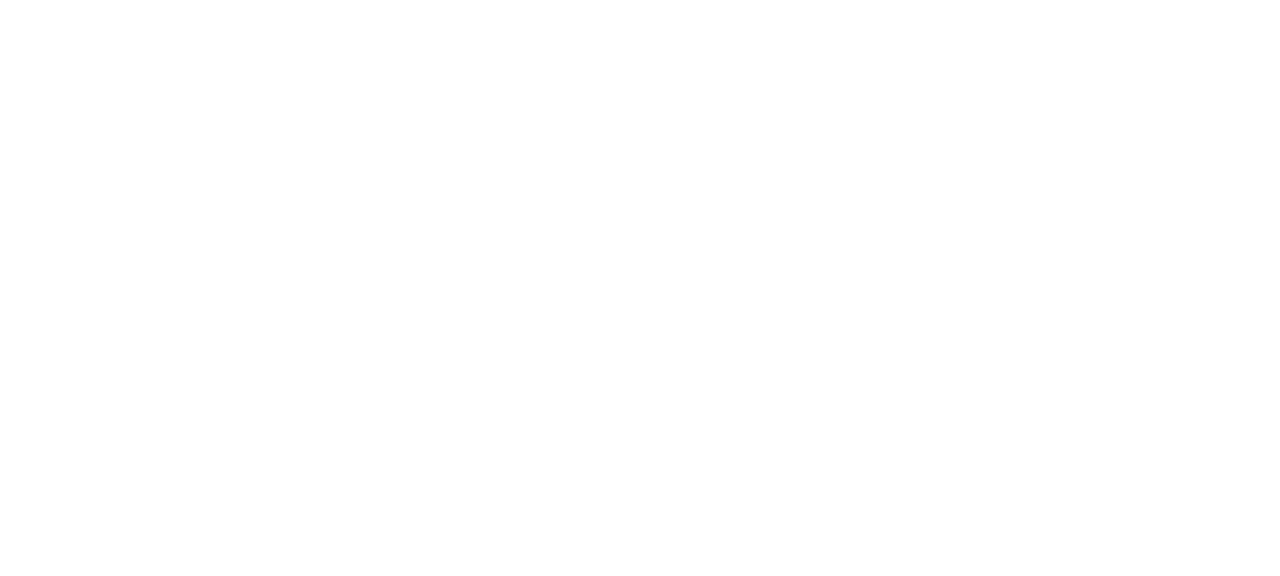
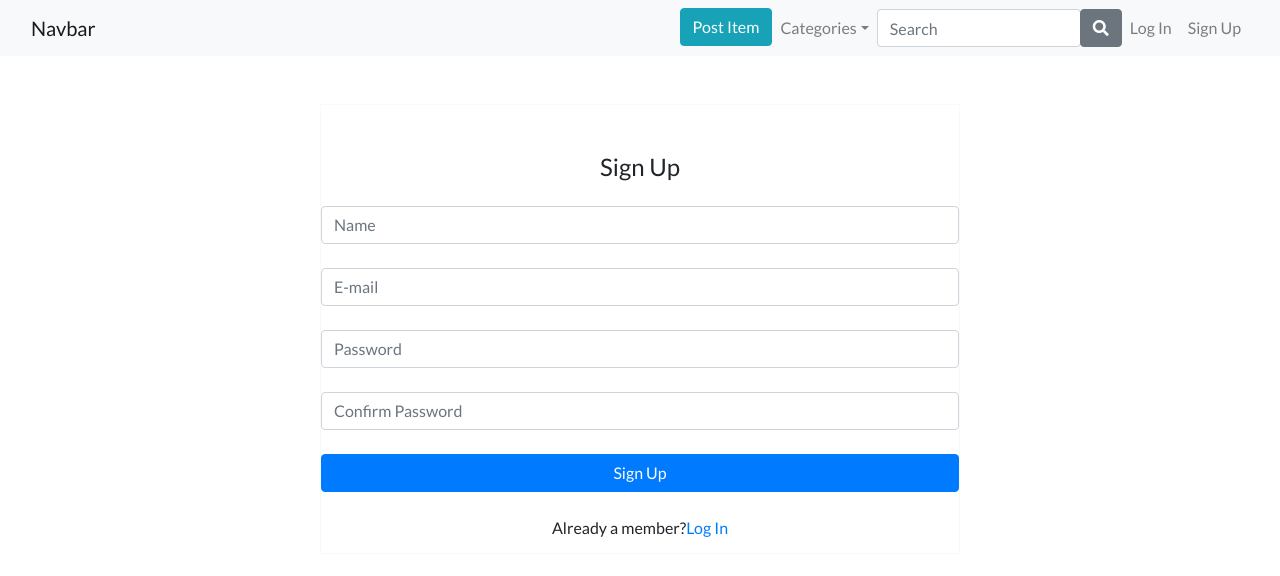
Before and after one commit to ykurata/shop-app, a React (Create React App) app in the folder client/: page /signup in a window 1280 px wide. Shown: the top 576 px of the page. Built offline with nearby package versions, Linux system fonts and the light colour scheme.

Commit message:
update form styles

```diff
--- a/client/src/App.js
+++ b/client/src/App.js
@@ -1,6 +1,8 @@
 import React from 'react';
 import { BrowserRouter, Route, Switch } from "react-router-dom";
 
+import Login from "./components/Login";
+import Signup from "./components/Signup";
 import List from "./components/List";
 import Detail from "./components/Detail";
 import Form from "./components/Form";
@@ -10,6 +12,8 @@ function App() {
     <BrowserRouter>
       <Switch>
         <Route exact path="/" component={List} />
+        <Route path="/login" component={Login} />
+        <Route path="/signup" component={Signup} />
         <Route path="/detail" component={Detail} />
         <Route path="/form" component={Form} />
       </Switch>
--- a/client/src/components/Form.js
+++ b/client/src/components/Form.js
@@ -16,7 +16,7 @@ class Form extends Component {
       <div>
         <Navbar></Navbar>
 
-        <div className="item-form">
+        <div className="form">
           <form>
             <div className="form-group">
               <label>Title</label>
--- /dev/null
+++ b/client/src/components/Login.js
@@ -0,0 +1,39 @@
+import React, { Component } from 'react';
+// import axios from 'axios';
+// import jwt_decode from "jwt-decode";
+
+import Navbar from "./Navbar";
+
+
+class Login extends Component {
+
+  render() {
+    return(
+      <div>
+        <Navbar></Navbar>
+          <div className="form">
+            <form className="text-center border border-light pt-5" onSubmit={this.onSubmit}>
+                <p className="h4 mb-4">Log in</p>
+                {/* {this.state.error ?
+                  <p className="error">{this.state.error}</p>
+                : null}
+                {this.state.validationErrors ?
+                  <p className="error">{this.state.validationErrors.email}</p>
+                : null} */}
+                <input onChange={this.onChange} type="email" name="email" id="defaultLoginFormEmail" className="form-control mb-4" placeholder="E-mail" />
+                {/* {this.state.validationErrors ?
+                  <p className="error">{this.state.validationErrors.password}</p>
+                : null} */}
+                <input onChange={this.onChange} type="password" name="password" id="defaultLoginFormPassword" className="form-control mb-4" placeholder="Password" />
+                <button className="btn btn-primary btn-block my-4" type="submit">Log In</button>
+                <p>Not a member?
+                    <a href="/signup">Register</a>
+                </p>
+            </form>
+          </div>
+    </div>
+    );
+  }
+}
+
+export default Login;
--- /dev/null
+++ b/client/src/components/Signup.js
@@ -0,0 +1,46 @@
+import React, { Component } from 'react';
+// import axios from "axios";
+// import jwt_decode from "jwt-decode";
+
+import Navbar from "./Navbar";
+
+class Signup extends Component {
+
+  render() {
+    return (
+      <div>
+        <Navbar></Navbar>
+        <div className="form">
+          <form className="text-center border border-light pt-5" onSubmit={this.onSubmit}>
+            <p className="h4 mb-4">Sign Up</p>
+            {/* {this.state.error ?
+              <p className="error">{this.state.error}</p>
+            : null}
+            {this.state.validationErrors ?
+              <p className="error">{this.state.validationErrors.name}</p>
+            : null} */}
+            <input onChange={this.onChange} type="text" name="name" id="defaultRegisterFormName" className="form-control mb-4" placeholder="Name"></input>
+            {/* {this.state.validationErrors ?
+              <p className="error">{this.state.validationErrors.email}</p>
+            : null} */}
+            <input onChange={this.onChange} type="email" name="email" id="defaultLoginFormEmail" className="form-control mb-4" placeholder="E-mail" />
+            {/* {this.state.validationErrors ?
+              <p className="error">{this.state.validationErrors.password}</p>
+            : null} */}
+            <input onChange={this.onChange} type="password" name="password" id="password" className="form-control mb-4" placeholder="Password" />
+            {/* {this.state.validationErrors ?
+              <p className="error">{this.state.validationErrors.password2}</p>
+            : null} */}
+            <input onChange={this.onChange} type="password" name="password2" id="password2" className="form-control mb-4" placeholder="Confirm Password" />
+            <button className="btn btn-primary btn-block my-4" type="submit">Sign Up</button>
+            <p>Already a member?
+                <a href="/login">Log In</a>
+            </p>
+          </form>
+        </div>
+      </div>
+    );
+  }
+}
+
+export default Signup;
--- a/client/src/index.css
+++ b/client/src/index.css
@@ -119,11 +119,11 @@ h5, p {
   margin-bottom: 5rem;
 }
 
-/* Item Form Styles */
-.item-form {
+/* Form Styles */
+.form {
   width: 50%;
   margin: auto;
-  margin-top: 4rem;
+  margin-top: 3rem;
 }
 
 @media screen and (min-width: 300px) and (max-width: 360px){
@@ -278,8 +278,8 @@ h5, p {
     margin: auto;
   }
 
-  /* Item Form Styles */
-  .item-form {
+  /* Form Styles */
+  .form {
     width: 90%;
   }
 }
@@ -358,8 +358,8 @@ h5, p {
     margin: auto;
   }
 
-  /* Item Form Styles */
-  .item-form {
+  /* Form Styles */
+  .form {
     width: 90%;
   }
 }
@@ -430,8 +430,8 @@ h5, p {
     margin: auto;
   }
 
-  /* Item Form Styles */
-  .item-form {
+  /* Form Styles */
+  .form {
     width: 80%;
   }
 }
@@ -463,8 +463,8 @@ h5, p {
     padding-top: 3rem;
   }
 
-  /* Item Form Styles */
-  .item-form {
+  /* Form Styles */
+  .form {
     width: 70%;
   }
 
```
